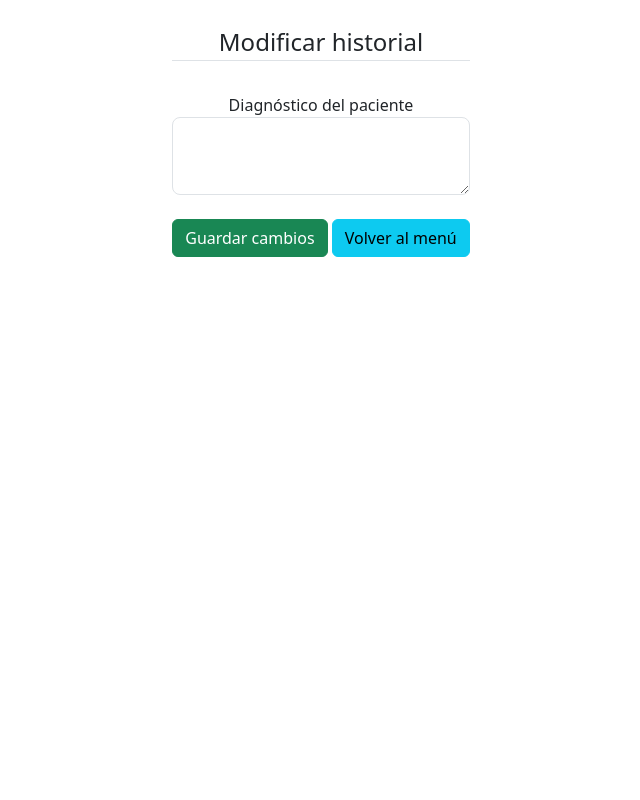
After one commit to Pablocce/proyecto_tfg, a Flask app: template flask/project_master/clinicadental/templates/modifyhistory.html in a window 1280 px wide. The commit adds this page. Shown: the whole page, without its empty margins (319-959 px from the left). Run offline with Flask 3, Linux system fonts and the light colour scheme; the template is opened without the code that fills it: values that come from a table or form of the project are taken from there, others are empty; some libraries are stand-ins or nearby versions.

Commit message:
ultimos cambios
aa

```diff
--- a/flask/project_master/clinicadental/app.py
+++ b/flask/project_master/clinicadental/app.py
@@ -1,6 +1,6 @@
 from flask import Flask, render_template, flash, redirect, url_for, request
 from forms import RegistrationForm, LoginForm, ChangePasswordForm, SearchPatientForm, NewApointmentForm, ChangeProductPrice,AddNewSupplier,  NewPatientForm, ChangeProductPrice,  NewEmployeeForm, DeleteEmployee, EditEmployeeForm, NewEmployeeSchedule, NewOrderWarehouse, NewProductWarehouse, ChangeProductStock
-from forms import SearchApointmentForm, UpdateApointmentForm
+from forms import SearchApointmentForm, UpdateApointmentForm, UpdateResultsForm
 from flask_login import LoginManager
 from flask_login import login_user, current_user, UserMixin, logout_user
 from time import sleep
@@ -638,5 +638,25 @@ def patients_history(id):
         return render_template('patients_history.html', id=id, patients_history = patients_history)
 
 
+@app.route('/modifyhistory/<id>', methods=['GET', 'POST'])
+def añadir_diagnostico(id):
+    if current_user.is_authenticated:
+        NewUpdateResultsForm = UpdateResultsForm()
+        if request.form:
+            conn = conector()
+            cur = conn.cursor()
+            cur.execute("UPDATE historial_clinico SET diagnostico = %s WHERE id = %s", (NewUpdateResultsForm.results.data, id,))
+            cur.close()
+            conn.commit()
+            conn.close()
+            print("prueba")
+            return redirect(url_for('patients'))
+    return render_template('modifyhistory.html', NewUpdateResultsForm=NewUpdateResultsForm)
+
+
+
+
+
+
 if __name__=='__main__':
     app.run(host='0.0.0.0')
--- a/flask/project_master/clinicadental/forms.py
+++ b/flask/project_master/clinicadental/forms.py
@@ -110,7 +110,7 @@ class NewOrderWarehouse(FlaskForm):
     submit = SubmitField('Crear pedido')
 
 class ChangeProductPrice(FlaskForm):
-    product_new_price = DecimalField('Precio nuevo del producto', validators=[DataRequired()])
+    product_new_price = DecimalField('Nuevo precio', validators=[DataRequired()])
     submit = SubmitField('Cambiar precio')
 
 class ChangeProductStock(FlaskForm):
@@ -161,3 +161,7 @@ class UpdateApointmentForm(FlaskForm):
     apointment_hour = TimeField('Nueva hora de la cita', validators=[DataRequired()])
 
     submit = SubmitField('Modificar cita')
+
+class UpdateResultsForm(FlaskForm):
+    results = TextAreaField('Diagnóstico del paciente', validators=[DataRequired()])
+    submit = SubmitField('Añadir diagnóstico')
--- a/flask/project_master/clinicadental/templates/gestion.html
+++ b/flask/project_master/clinicadental/templates/gestion.html
@@ -385,12 +385,6 @@
                     </table>
                 </div>
             </div>
-
-
-
-
-
-
         </div>
     </div>
 
--- /dev/null
+++ b/flask/project_master/clinicadental/templates/modifyhistory.html
@@ -0,0 +1,59 @@
+<!DOCTYPE html>
+
+<head>
+    <meta charset="UTF-8">
+    <meta http-equiv="X-UA-Compatible" content="IE=edge">
+    <meta name="viewport" content="width=device-width, initial-scale=1.0">
+    <title>Modificar historial</title>
+    <style>
+        body, html {
+            height: 100%;
+            margin: 0;
+            display: grid;
+            place-items: center;
+        }
+    </style>
+    <!-- Agregar Bootstrap CSS -->
+    <link href="https://cdn.jsdelivr.net/npm/bootstrap@5.3.0-alpha3/dist/css/bootstrap.min.css" rel="stylesheet"
+        integrity="sha384-KK94CHFLLe+nY2dmCWGMq91rCGa5gtU4mk92HdvYe+M/SXH301p5ILy+dN9+nJOZ" crossorigin="anonymous">
+</head>
+
+<body>
+    <div class="contenedor text-center" style="height: 100vh;">
+        <br>
+        <legend class="border-bottom">
+            <div class="titulo">Modificar historial</div>
+        </legend>
+        <br>
+        <br>
+        <div class="content-section">
+            <form method="post" class="text-center">
+
+                <!-- Aquí va el formulario -->
+                <fieldset class="form-group">
+                    <div class="form-group textbox-container">
+                        {{ NewUpdateResultsForm.results.label(class="form-control-label") }}
+
+                        {% if NewUpdateResultsForm.results.errors %}
+                        {{ NewUpdateResultsForm.results(class="form-control form-control-lg is-invalid") }}
+                        <div class="invalid-feedback textbox-container">
+                            {% for error in NewUpdateResultsForm.results.errors %}
+                            <span>{{ error }}</span>
+                            {% endfor %}
+                        </div>
+                        {% else %}
+                        {{ NewUpdateResultsForm.results(class="form-control form-control-lg") }}
+                        {% endif %}
+                    </div>
+                </fieldset>
+                <br>
+                <div class="form-group">
+                    <button class="btn btn-success btn-xs" type="submit">Guardar cambios</button>
+                    <a href="/pacientes" class="btn btn-info btn-xs">Volver al menú</a>
+                </div>
+            </form>
+        </div>
+    </div>
+</body>
+
+</html>
--- a/flask/project_master/clinicadental/templates/warehouse.html
+++ b/flask/project_master/clinicadental/templates/warehouse.html
@@ -541,7 +541,7 @@
 		<div class="modal-dialog" role="document">
 			<div class="modal-content">
 				<div class="modal-header">
-					<h5 class="modal-title" id="exampleModalLabel">Crear nuevo pedido</h5>
+					<h5 class="modal-title" id="exampleModalLabel">Registrar nueva empresa</h5>
 				</div>
 				<div class="modal-body">
 					<form method="post" action="/add_supplier">
@@ -564,7 +564,7 @@
 						</fieldset>
 						<br />
 						<div class="form-group">
-							<button class="btn btn-primary" type="submit">Añadir pedido</button>
+							<button class="btn btn-primary" type="submit">Guardar empresa</button>
 						</div>
 					</form>
 
```
Also changed, not shown: flask/project_master/clinicadental/templates/patients_history.html (+13 -5 lines), flask/project_master/clinicadental/templates/update_product_price.html (+17 -4 lines), flask/project_master/clinicadental/templates/update_product_stock.html (+19 -2 lines).
